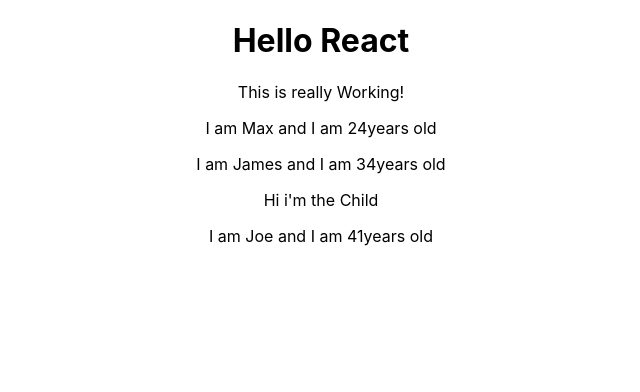
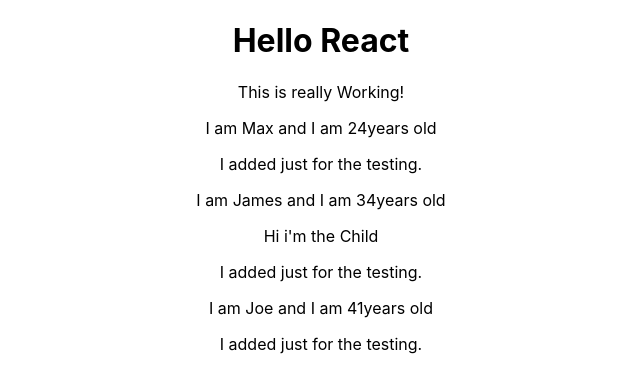
Before and after one commit to AhmadJafari2019/PracticeRe, a React (Create React App) app: page / in a window 1280 px wide. Shown: the top 392 px of the page, without its empty margins (319-959 px from the left). Built offline with nearby package versions, Linux system fonts and the light colour scheme.

Commit message:
Add just a Paragraph to the Person.js file for Testing the ssh-key

```diff
--- a/src/Person/Person.js
+++ b/src/Person/Person.js
@@ -7,6 +7,7 @@
         I am {props.name} and I am {props.age}years old
       </p>
       <p>{props.children}</p>
+      <p>I added just for the testing.</p>
     </div>
   );
 };
```
